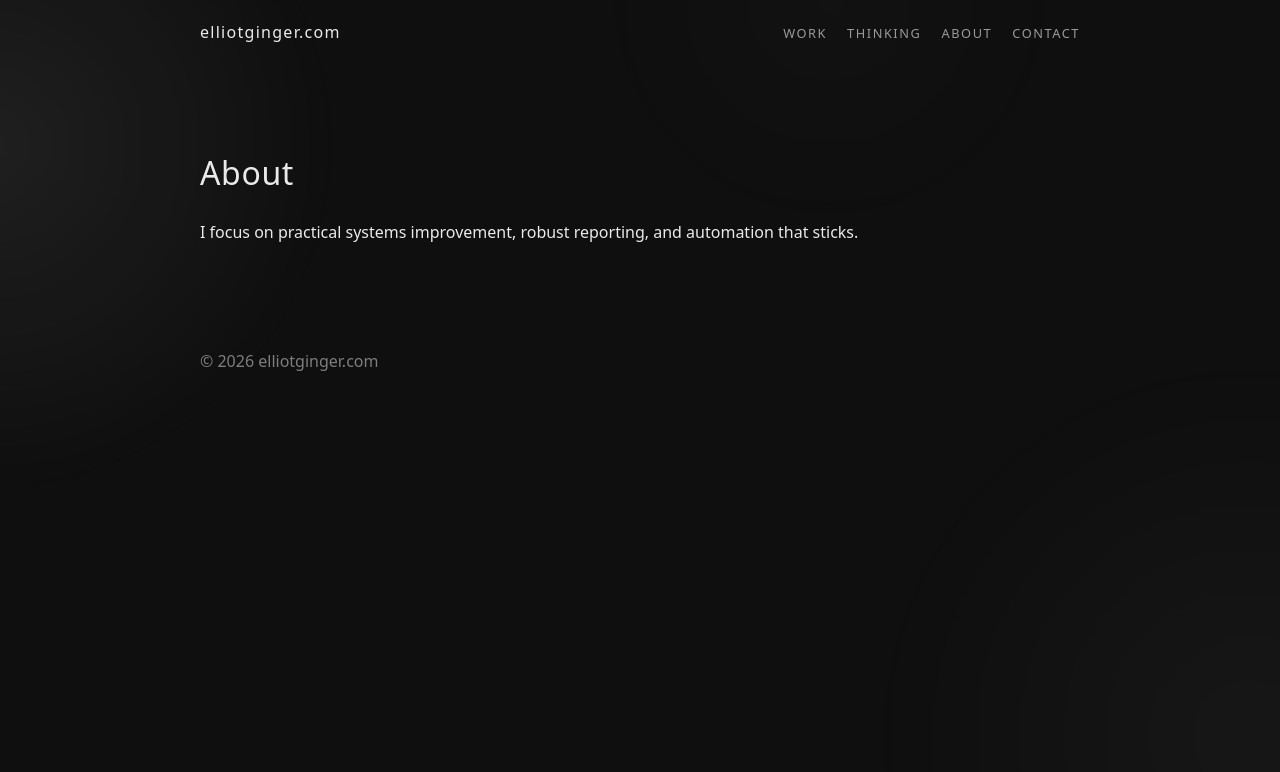
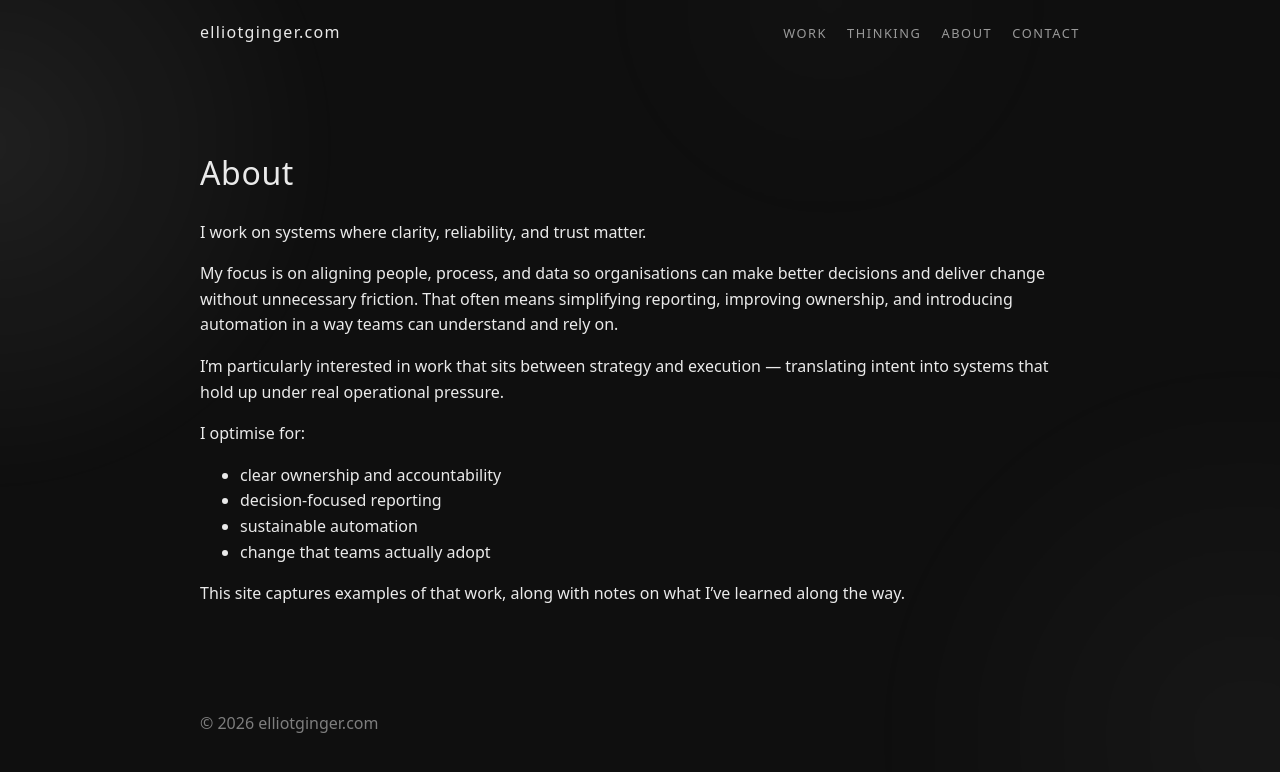
Before and after one commit to ElliotGinge/elliotginger.com, a Jekyll site: the page built from about.md, in a window 1280 px wide. Shown: the top 772 px of the page. Built offline with Jekyll 4.4.1, drawn with Linux system fonts in a browser that asks for light colours.

Commit message:
Update about.md

```diff
--- a/about.md
+++ b/about.md
@@ -6,4 +6,16 @@ permalink: /about/
 
 # About
 
-I focus on practical systems improvement, robust reporting, and automation that sticks.
+I work on systems where clarity, reliability, and trust matter.
+
+My focus is on aligning people, process, and data so organisations can make better decisions and deliver change without unnecessary friction. That often means simplifying reporting, improving ownership, and introducing automation in a way teams can understand and rely on.
+
+I’m particularly interested in work that sits between strategy and execution — translating intent into systems that hold up under real operational pressure.
+
+I optimise for:
+- clear ownership and accountability
+- decision-focused reporting
+- sustainable automation
+- change that teams actually adopt
+
+This site captures examples of that work, along with notes on what I’ve learned along the way.
```
